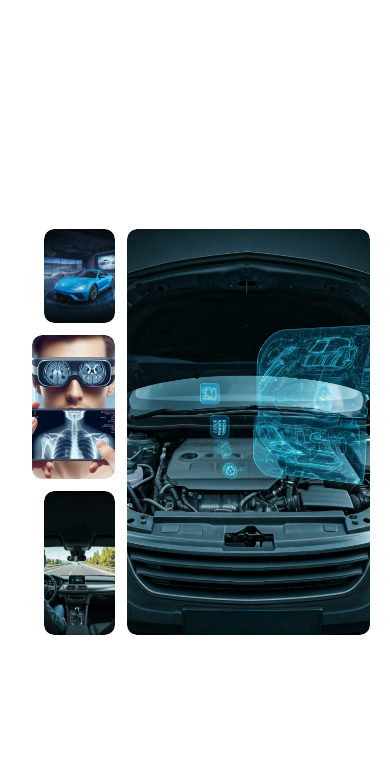
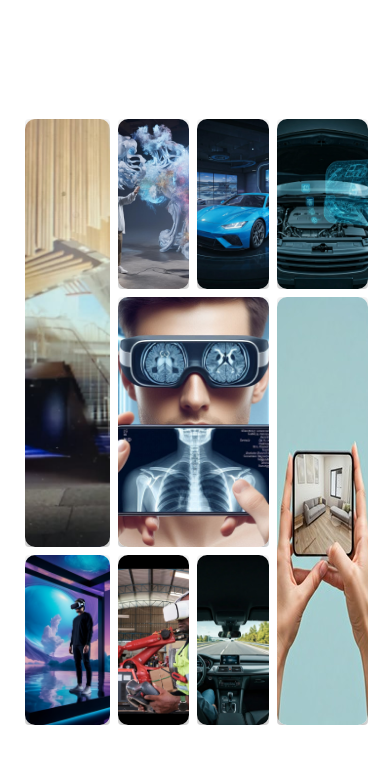
Before and after one commit to Gopiraj2306/react-task, a React (Create React App) app: page / in a window 390 px wide. Shown: the top 764 px of the page. Built offline with nearby package versions, Linux system fonts and the light colour scheme.

Commit message:
fit for mobile

```diff
--- a/src/ImageRotator.jsx
+++ b/src/ImageRotator.jsx
@@ -16,7 +16,7 @@ const healthCare = [
   './assests/img5.jpg'
 ]
 const manufacturing = [
-  './assests/img4.jpg'
+  './assests/img10.jpg'
 ]
 const retail = [
   './assests/img9.jpg'
--- a/src/image_stack.css
+++ b/src/image_stack.css
@@ -1,5 +1,3 @@
-
-
 body {
   margin: 0;
   padding: 0;
@@ -19,23 +17,31 @@ body {
 
 .layout-container {
   /* background: radial-gradient(circle, #2b0433, #000); */
-  height: 700px;
+  /* height: 700px; */
   display: grid;
+  /* grid-template-columns:25% 21% 21% 27%; */
   grid-template-columns: 175px 200px 200px 175px;
-  grid-template-rows: 170px 250px 100px;
-  padding: 60px 80px;
+  grid-template-rows: 170px 250px 170px;
+  /* padding: 60px 80px; */
   justify-items: stretch;
   align-items: stretch;
   gap: 8px;
   transform-style: preserve-3d;
-  margin-top: 100px;
+  /* margin-top: 100px; */
+}
 
+@media (max-width: 768px) {
+  .layout-container {
+    grid-template-columns: 25% 21% 21% 27%;
+    grid-template-rows: 170px 250px 170px;
+  }
 }
 
 .layout-container.animate-once,
 .layout-container:hover {
   animation: rotate360 3s ease-in-out forwards;
 }
+
 /*
 @keyframes rotation-scene {
   from {
@@ -56,7 +62,7 @@ body {
   border-radius: 4px;
   position: relative;
   transition: transform 1s;
-   /* box-shadow: 0 8px 20px rgba(0, 0, 0, 0.6);*/
+  /* box-shadow: 0 8px 20px rgba(0, 0, 0, 0.6);*/
 }
 
 .carousel-wrapper {
@@ -84,6 +90,7 @@ body {
   0% {
     transform: rotateY(0deg);
   }
+
   100% {
     transform: rotateY(360deg);
   }
@@ -113,13 +120,15 @@ body {
   transform: translatey(-25px) translateZ(-50px);
   /* position: absolute; */
 }
-.layout-container.animate-once .edtech ,
-.layout-container:hover .edtech  {
-  transform:translatey(-40px) translateZ(-75px);
+
+.layout-container.animate-once .edtech,
+.layout-container:hover .edtech {
+  transform: translatey(-40px) translateZ(-75px);
   /* position: absolute; */
 }
-.layout-container.animate-once .automotive ,
-.layout-container:hover .automotive  {
+
+.layout-container.animate-once .automotive,
+.layout-container:hover .automotive {
   transform: translatey(-55px) translateZ(-100px);
   /* position: absolute; */
 }
@@ -129,31 +138,35 @@ body {
   transform: translateX(-15px) translateZ(-150px);
   /* position: absolute; */
 }
-.layout-container.animate-once .manufacturing ,
-.layout-container:hover .manufacturing  {
+
+.layout-container.animate-once .manufacturing,
+.layout-container:hover .manufacturing {
   transform: translateX(15px) translateZ(-150px);
   /* position: absolute; */
 }
-.layout-container.animate-once .tourism ,
-.layout-container:hover .tourism  {
-  transform:translateY(-28px) translateZ(-50px);
+
+.layout-container.animate-once .tourism,
+.layout-container:hover .tourism {
+  transform: translateY(-28px) translateZ(-50px);
   /* position: absolute; */
 }
-.layout-container.animate-once .construction ,
-.layout-container:hover .construction  {
+
+.layout-container.animate-once .construction,
+.layout-container:hover .construction {
   transform: translateY(-12px) translateZ(-80px);
   /* position: absolute; */
 }
-.layout-container.animate-once .retail ,
-.layout-container:hover .retail  {
+
+.layout-container.animate-once .retail,
+.layout-container:hover .retail {
   transform: translateX(-15px) translate(5px) translateZ(-110px);
   /* position: absolute; */
 }
 
 
 
-.layout-container.animate-once .video ,
-.layout-container:hover .video  {
+.layout-container.animate-once .video,
+.layout-container:hover .video {
   transform: translateY(-25px) translateZ(-100px);
   /* position: absolute; */
 }
@@ -162,7 +175,7 @@ body {
 
 
 /* Grid Area Customizations */
-.healthcare     { grid-column: 2 / 2; grid-row: 1 / 2;  }
+/* .healthcare     { grid-column: 2 / 2; grid-row: 1 / 2;  }
 .edtech         { grid-column: 3 / 3; grid-row: 1 / 2;  }
 .manufacturing  { grid-column: 4 / 5; grid-row: 2 / 4;  height: 430px; }
 .bfsi           { grid-column: 1 / 2; grid-row: 1 / 3; ; }
@@ -170,35 +183,52 @@ body {
 .retail         { grid-column: 1 / 2; grid-row: 3 / 4; height: 175px; }
 .construction   { grid-column: 2 / 3; grid-row: 3 / 4;  height: 175px; }
 .tourism        { grid-column: 3 / 4; grid-row: 3 / 4;  height: 175px; }
-.automotive     { grid-column: 4 / 5; grid-row: 1 / 4;  height: 175px; }
+.automotive     { grid-column: 4 / 5; grid-row: 1 / 4;  height: 175px; } */
 
-@media (max-width: 768px) {
-  .layout-container {
-    grid-template-columns: 1fr 1fr; /* 2 columns */
-    grid-template-rows: auto;
-    gap: 12px;
-    padding: 20px;
-    height: auto;
-    margin-top: 20px;
-    transform: none; /* disable 3D for mobile */
-  }
+.healthcare {
+  grid-column: 2 / 2;
+  grid-row: 1 / 2;
+}
 
-  .box {
-    height: auto;
-    aspect-ratio: 3 / 4; /* maintain shape */
-    border-radius: 10px;
-  }
+.edtech {
+  grid-column: 3 / 3;
+  grid-row: 1 / 2;
+}
 
-  .carousel-image {
-    object-fit: cover;
-    height: 100%;
-    width: 100%;
-    border-radius: 10px;
-  }
+.manufacturing {
+  grid-column: 4 / 5;
+  grid-row: 2 / 4;
+}
 
-  /* Reset transforms on mobile */
-  .layout-container.animate-once .box,
-  .layout-container:hover .box {
-    transform: none !important;
-  }
+.bfsi {
+  grid-column: 1 / 2;
+  grid-row: 1 / 3;
+  ;
 }
+
+.video {
+  grid-column: 2 / 4;
+  grid-row: 2 / 3;
+  ;
+  width: 408;
+}
+
+.retail {
+  grid-column: 1 / 2;
+  grid-row: 3 / 4;
+}
+
+.construction {
+  grid-column: 2 / 3;
+  grid-row: 3 / 4;
+}
+
+.tourism {
+  grid-column: 3 / 4;
+  grid-row: 3 / 4;
+}
+
+.automotive {
+  grid-column: 4 / 5;
+  grid-row: 1 / 2;
+}
```
Also changed, not shown: public/assests/img10.jpg (added).
